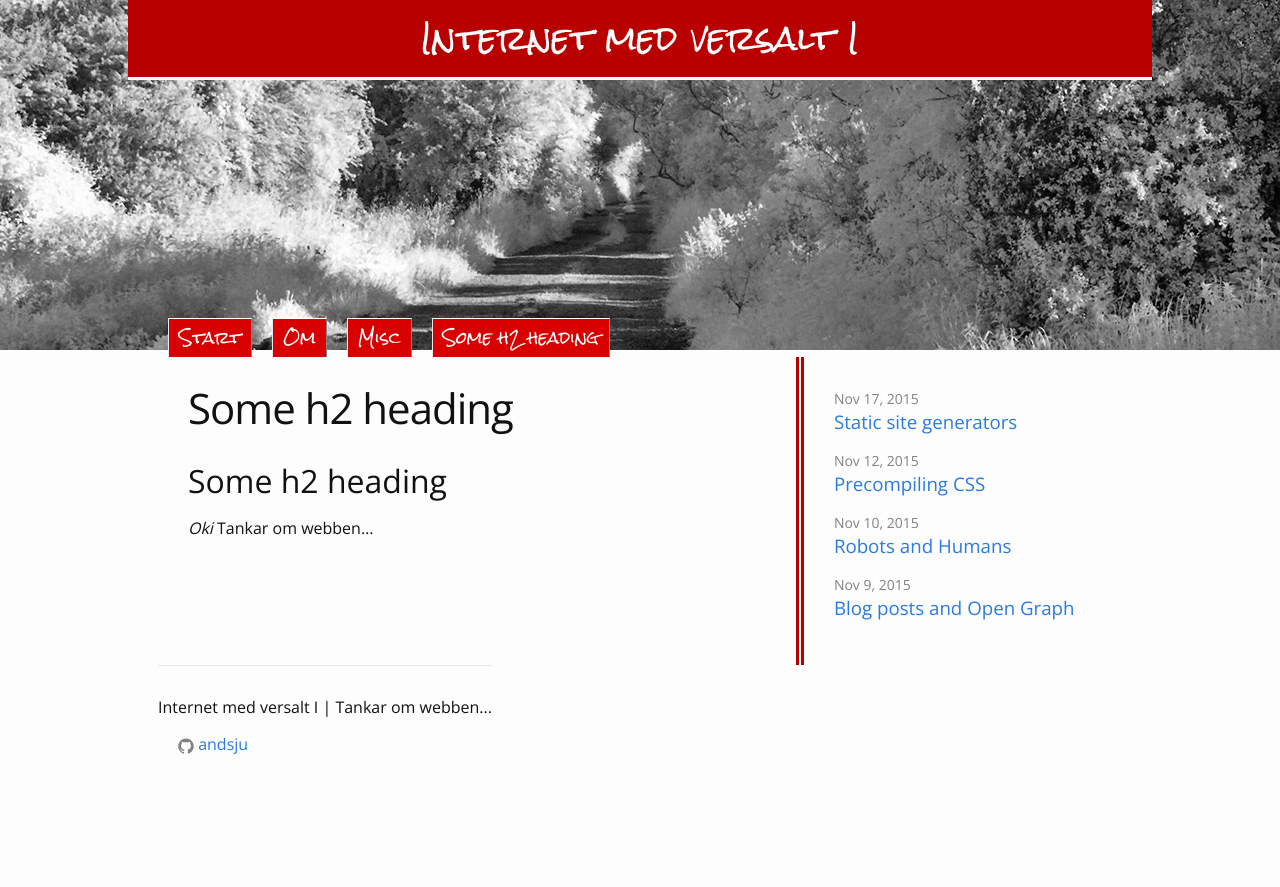
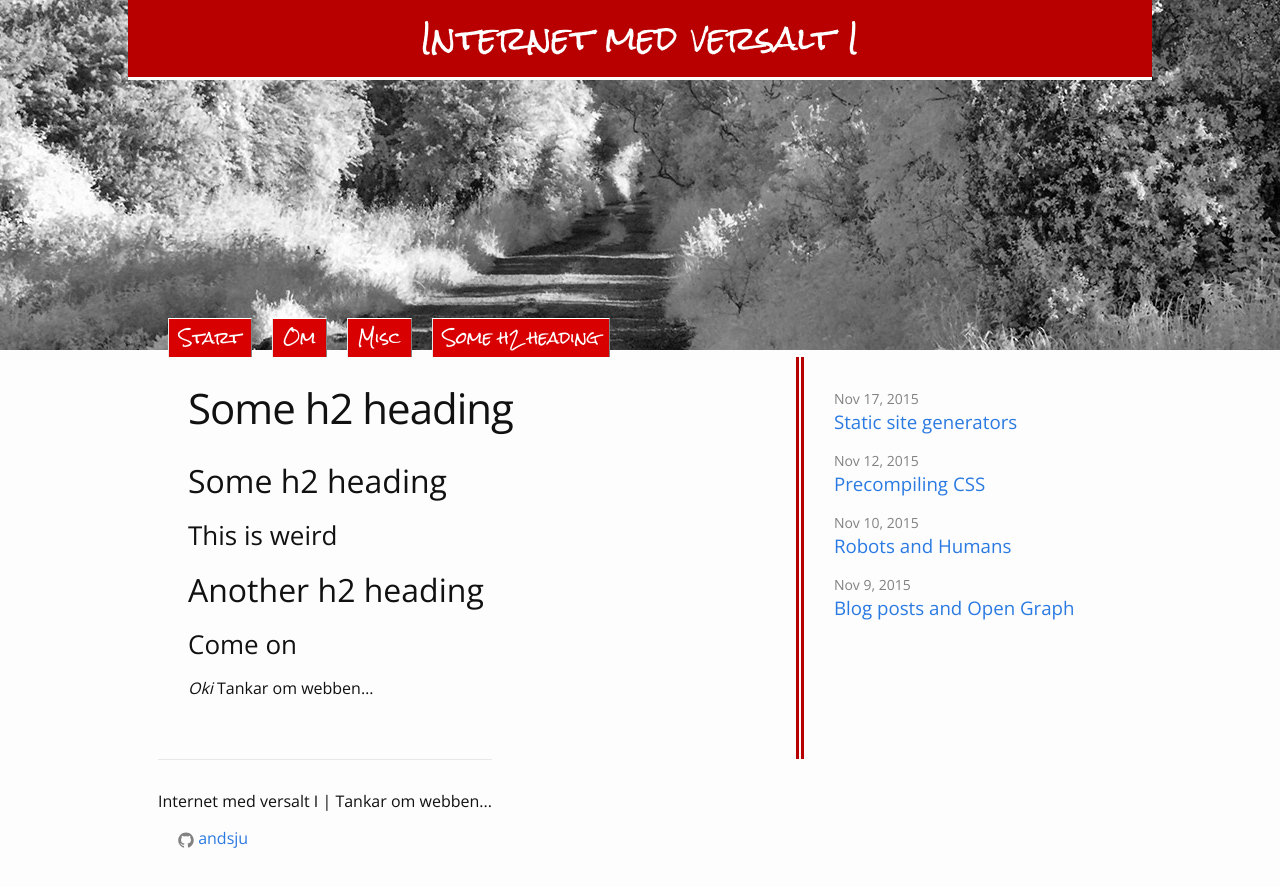
Before and after one commit to andsju/andsju, a Jekyll site: the page built from test.md, in a window 1280 px wide. Shown: the top 887 px of the page. Built offline with Jekyll 4.4.1, drawn with Linux system fonts in a browser that asks for light colours; our own code applies the rules of GitHub Pages for plain Markdown files.

Commit message:
Markdown test

```diff
--- a/test.md
+++ b/test.md
@@ -1,4 +1,10 @@
 ## Some h2 heading
+
+### This is weird
+
+## Another h2 heading
+
+### Come on
 
 *Oki*
 {{ site.description }}
```
